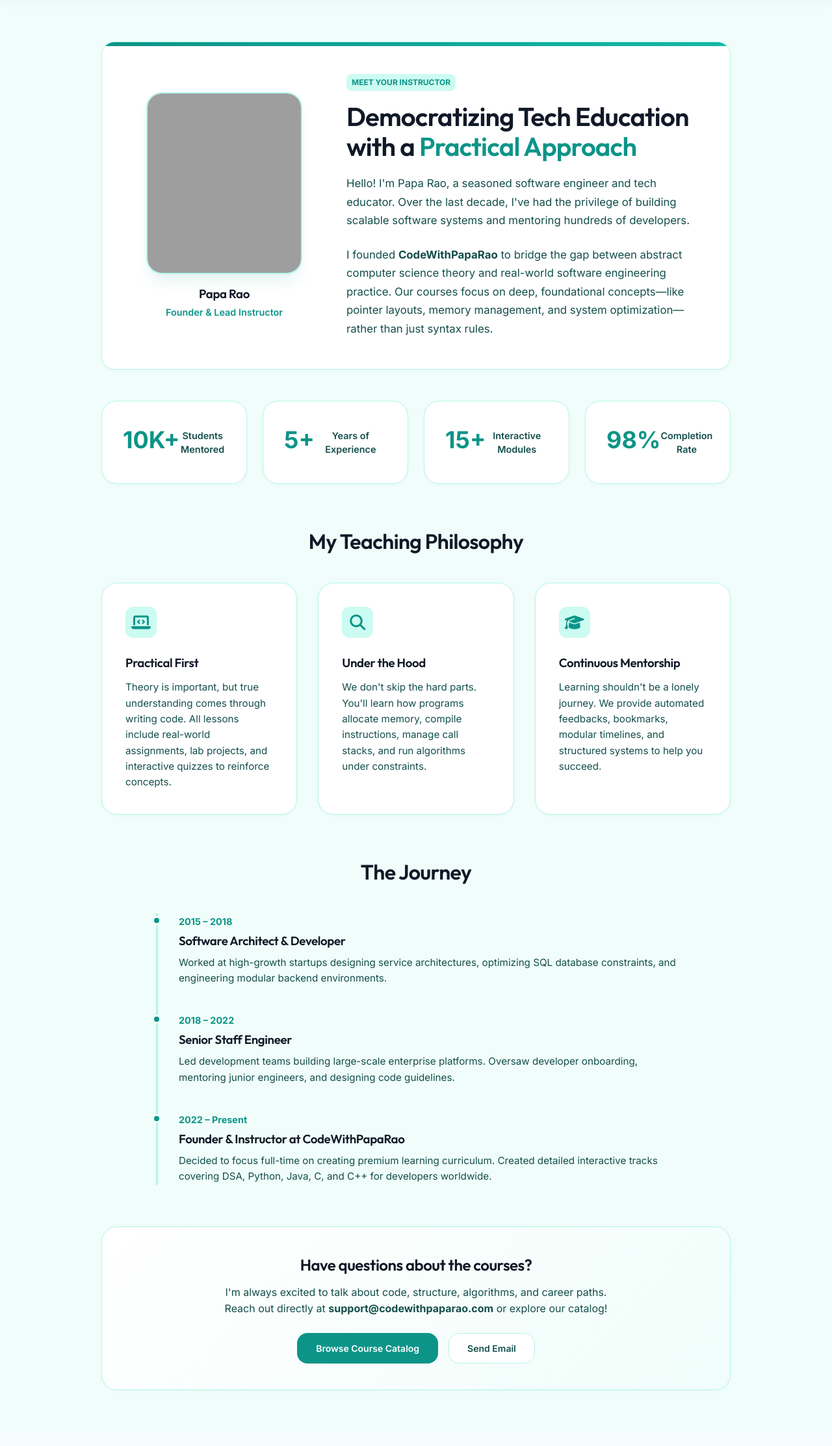
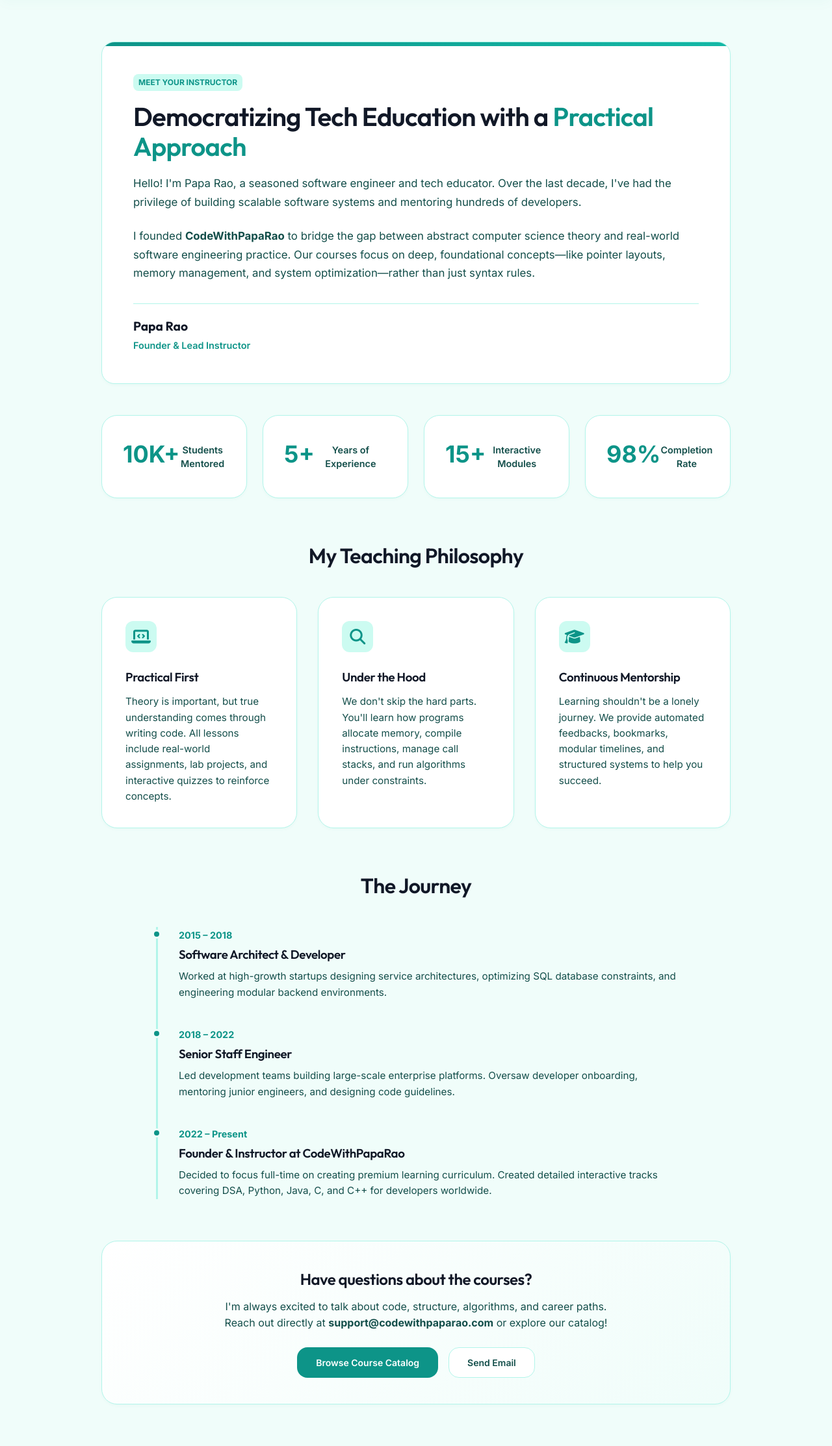
Before and after one commit to mohanracharla46/codewithpaparao, a Flask app: page /about in a window 1280 px wide. Shown: the part 72-2298 px from the top of the page at 65% size. Before the commit the page ends 2213 px from the top, so only its background shows below. Run offline with Flask 3, Linux system fonts and the light colour scheme; some libraries are stand-ins or nearby versions; grey boxes are pictures that could not be loaded.

Commit message:
style: remove instructor profile image from About page and collapse layout

```diff
--- a/app/templates/about.html
+++ b/app/templates/about.html
@@ -12,24 +12,19 @@
         <!-- Top accent line -->
         <div style="position: absolute; top: 0; left: 0; width: 100%; height: 6px; background: linear-gradient(90deg, var(--accent-color) 0%, #14b8a6 100%);"></div>
 
-        <div class="profile-grid" style="display: grid; grid-template-columns: 280px 1fr; gap: 3rem; align-items: center;">
-            <div style="text-align: center;">
-                <div style="width: 240px; height: 280px; margin: 0 auto; border-radius: var(--radius-lg); overflow: hidden; border: 2px solid var(--border-color); box-shadow: var(--shadow-lg);">
-                    <img src="https://images.unsplash.com/photo-1531427186611-ecfd6d936c79?auto=format&fit=crop&w=480&h=560" alt="Papa Rao" style="width: 100%; height: 100%; object-fit: cover;">
-                </div>
-                <h3 style="margin-top: 1rem; margin-bottom: 0.25rem;">Papa Rao</h3>
-                <p style="color: var(--accent-color); font-weight: 600; font-size: 0.9rem;">Founder & Lead Instructor</p>
-            </div>
-
         <div>
             <span class="badge" style="background-color: var(--accent-light); color: var(--accent-color); font-weight: 700; margin-bottom: 1rem;">Meet your instructor</span>
             <h1 style="font-size: 2.5rem; line-height: 1.15; margin-bottom: 1.25rem;">Democratizing Tech Education with a <span style="color: var(--accent-color);">Practical Approach</span></h1>
             <p style="color: var(--text-secondary); line-height: 1.7; font-size: 1.05rem; margin-bottom: 1.5rem;">
                 Hello! I'm Papa Rao, a seasoned software engineer and tech educator. Over the last decade, I've had the privilege of building scalable software systems and mentoring hundreds of developers.
             </p>
-                <p style="color: var(--text-secondary); line-height: 1.7; font-size: 1.05rem;">
+            <p style="color: var(--text-secondary); line-height: 1.7; font-size: 1.05rem; margin-bottom: 2rem;">
                 I founded <strong>CodeWithPapaRao</strong> to bridge the gap between abstract computer science theory and real-world software engineering practice. Our courses focus on deep, foundational concepts—like pointer layouts, memory management, and system optimization—rather than just syntax rules.
             </p>
+
+            <div style="border-top: 1px solid var(--border-color); padding-top: 1.25rem; display: flex; flex-direction: column; gap: 0.25rem;">
+                <strong style="font-family: var(--font-heading); font-size: 1.2rem; color: var(--text-primary);">Papa Rao</strong>
+                <span style="color: var(--accent-color); font-weight: 600; font-size: 0.9rem;">Founder & Lead Instructor</span>
             </div>
         </div>
     </div>
```
Lines whose indentation alone changed are shown as unchanged.
